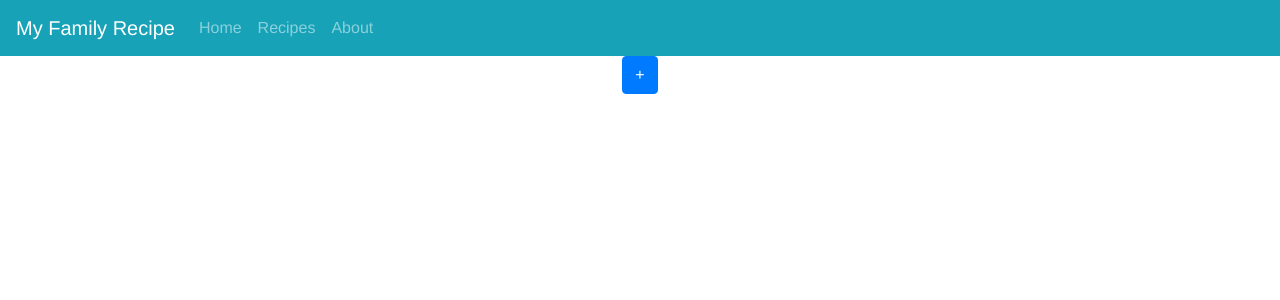
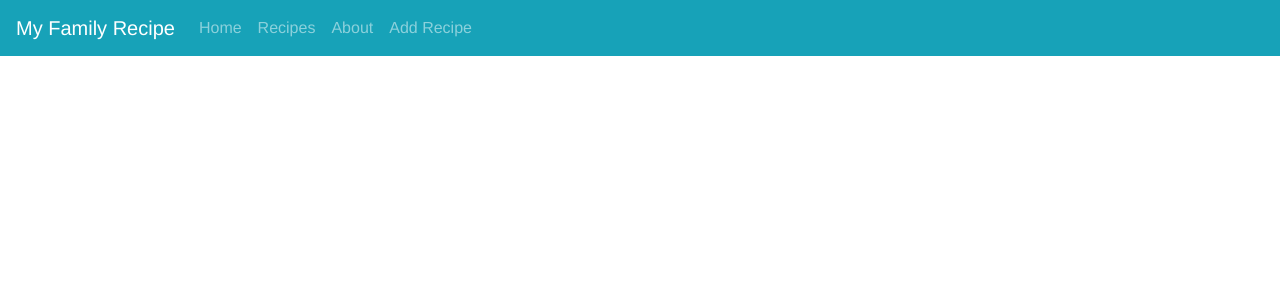
Before and after one commit to mmoconnor23/tomorrow-i-will, a Vue app: page /about in a window 1280 px wide. Shown: the top 300 px of the page. Built offline with nearby package versions, Linux system fonts and the light colour scheme; what vue-toasted would draw is missing.

Commit message:
feat(add): remove popover, add page

```diff
--- a/src/App.vue
+++ b/src/App.vue
@@ -25,13 +25,13 @@
       </b-collapse>
     </b-navbar>
 
-    <router-view/>
+    <router-view class="app-content"/>
 
-    <b-btn id="add-popover" variant="primary">+</b-btn>
-        <b-popover ref="add-recipe-popover" style="width: 300px" target="add-popover">
-           <template slot="title">Add a Recipe</template>
-           <add-recipe></add-recipe>
-        </b-popover>
+    <!--<b-btn id="add-popover" variant="primary">+</b-btn>
+    <b-popover ref="add-recipe-popover" style="width: 300px" target="add-popover">
+        <template slot="title">Add a Recipe</template>
+        <add-recipe></add-recipe>
+    </b-popover>-->
   </div>
 </template>
 
@@ -53,6 +53,9 @@ export default {
         }, {
           title: 'About',
           route: '/about',
+        }, {
+          title: 'Add Recipe',
+          route: '/addRecipe',
         },
       ],
     };
@@ -65,7 +68,10 @@ export default {
   font-family: 'Avenir', Helvetica, Arial, sans-serif;
   -webkit-font-smoothing: antialiased;
   -moz-osx-font-smoothing: grayscale;
-  text-align: center;
   color: #2c3e50;
 }
+
+.app-content {
+  margin: 10px;
+}
 </style>
--- a/src/router/index.js
+++ b/src/router/index.js
@@ -3,6 +3,7 @@ import Router from 'vue-router';
 import Home from '@/components/Home';
 import About from '@/components/About';
 import Recipes from '@/components/Recipes';
+import AddRecipe from '@/components/AddRecipe';
 
 Vue.use(Router);
 
@@ -21,6 +22,10 @@ export default new Router({
       path: '/recipes',
       name: 'Recipes',
       component: Recipes,
+    }, {
+      path: '/addRecipe',
+      name: 'Add Recipe',
+      component: AddRecipe,
     },
   ],
 });
```
